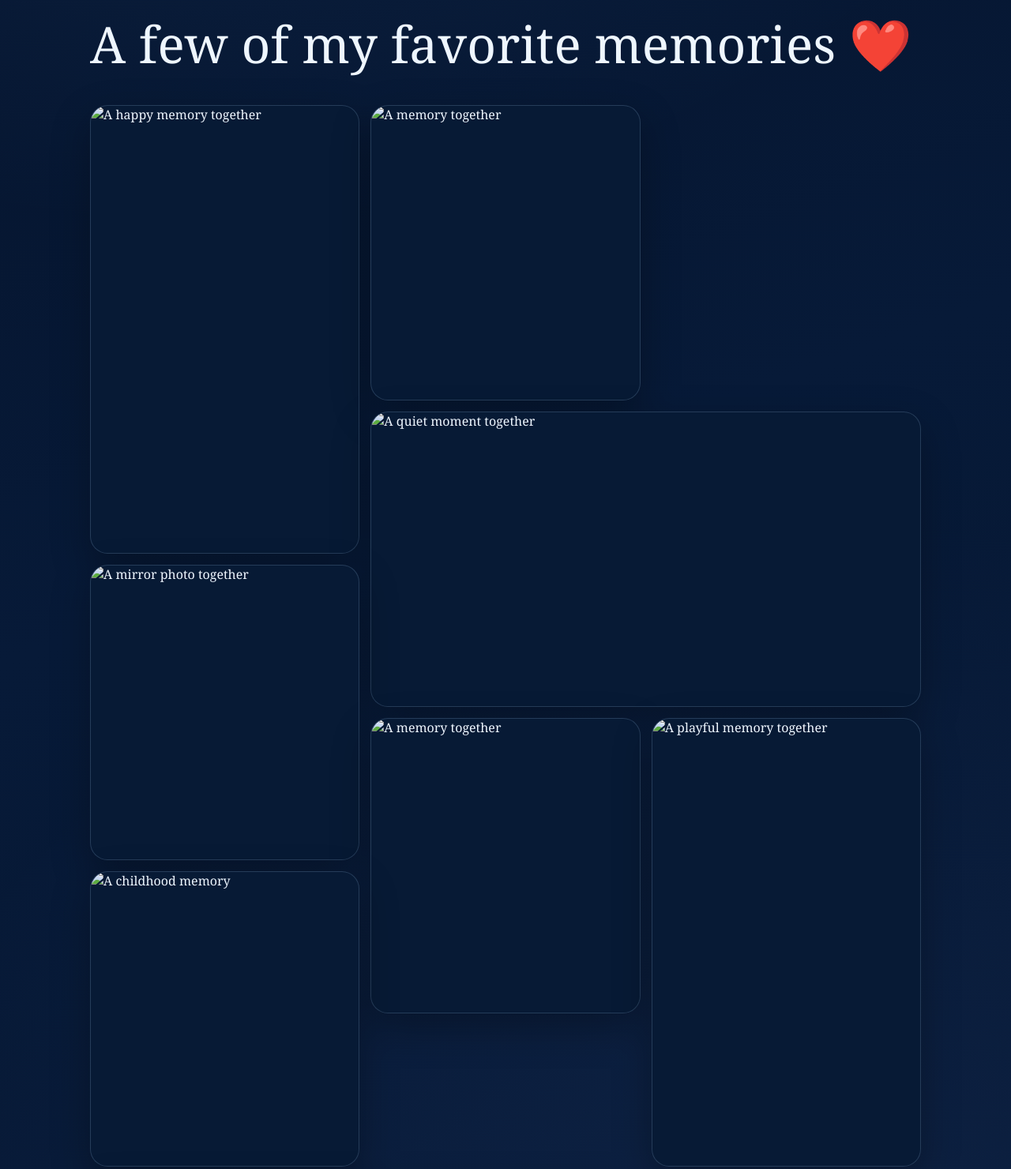
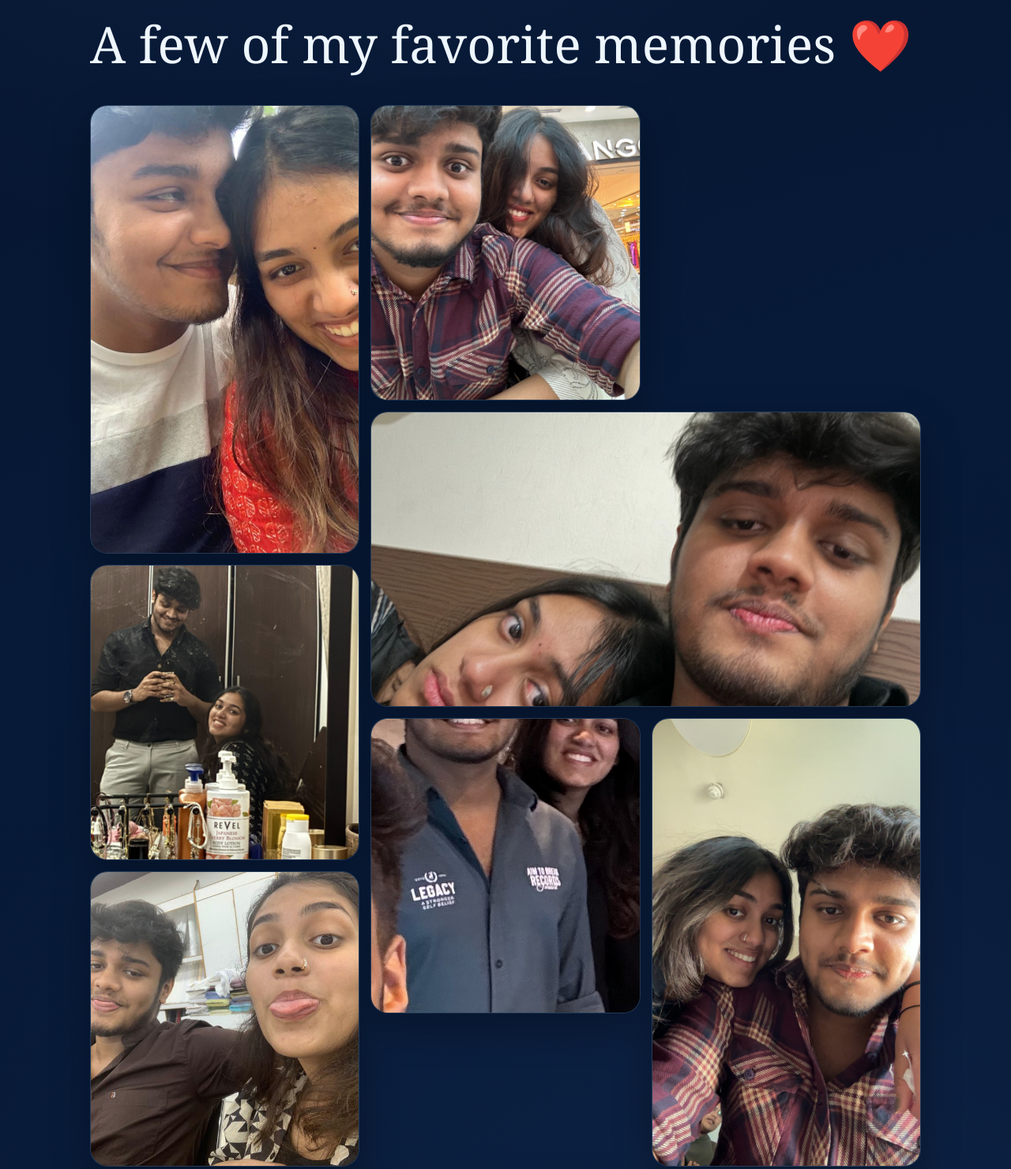
Before and after one commit to dulquer999-123/Happy-Birthday-My-Girl, a plain HTML site: page index.html in a window 1280 px wide. Shown: the part 2400-3880 px from the top of the page at 79% size. Drawn offline with Linux system fonts and the light colour scheme.

Commit message:
Update index.html

```diff
--- a/index.html
+++ b/index.html
@@ -200,14 +200,14 @@
   <div class="section-label">Us, in little moments</div>
   <h2 class="gallery-title">A few of my favorite memories ❤️</h2>
   <div class="gallery">
-    <figure class="photo photo-tall"><img src="images/photo-1.jpg" alt="A happy memory together"></figure>
-    <figure class="photo"><img src="images/photo-2.jpg" alt="A memory together"></figure>
-    <figure class="photo photo-wide"><img src="images/photo-3.jpg" alt="A quiet moment together"></figure>
-    <figure class="photo"><img src="images/photo-4.jpg" alt="A mirror photo together"></figure>
-    <figure class="photo"><img src="images/photo-5.jpg" alt="A memory together"></figure>
-    <figure class="photo photo-tall"><img src="images/photo-6.jpg" alt="A playful memory together"></figure>
-    <figure class="photo"><img src="images/photo-7.jpg" alt="A childhood memory"></figure>
-    <figure class="photo photo-wide"><img src="images/photo-8.jpg" alt="A family memory"></figure>
+    <figure class="photo photo-tall"><img src="photo-1.jpg" alt="A happy memory together"></figure>
+    <figure class="photo"><img src="photo-2.jpg" alt="A memory together"></figure>
+    <figure class="photo photo-wide"><img src="photo-3.jpg" alt="A quiet moment together"></figure>
+    <figure class="photo"><img src="photo-4.jpg" alt="A mirror photo together"></figure>
+    <figure class="photo"><img src="photo-5.jpg" alt="A memory together"></figure>
+    <figure class="photo photo-tall"><img src="photo-6.jpg" alt="A playful memory together"></figure>
+    <figure class="photo"><img src="photo-7.jpg" alt="A childhood memory"></figure>
+    <figure class="photo photo-wide"><img src="photo-8.jpg" alt="A family memory"></figure>
   </div>
 </section>
 
```
